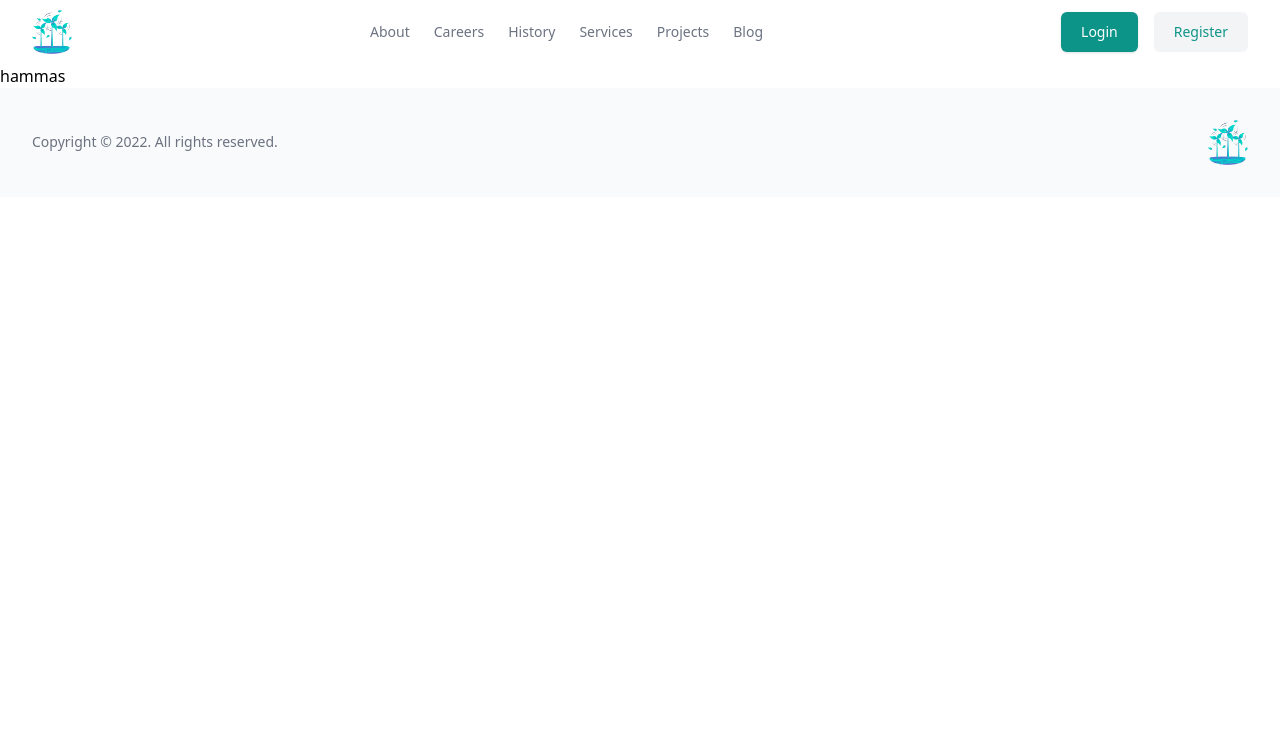
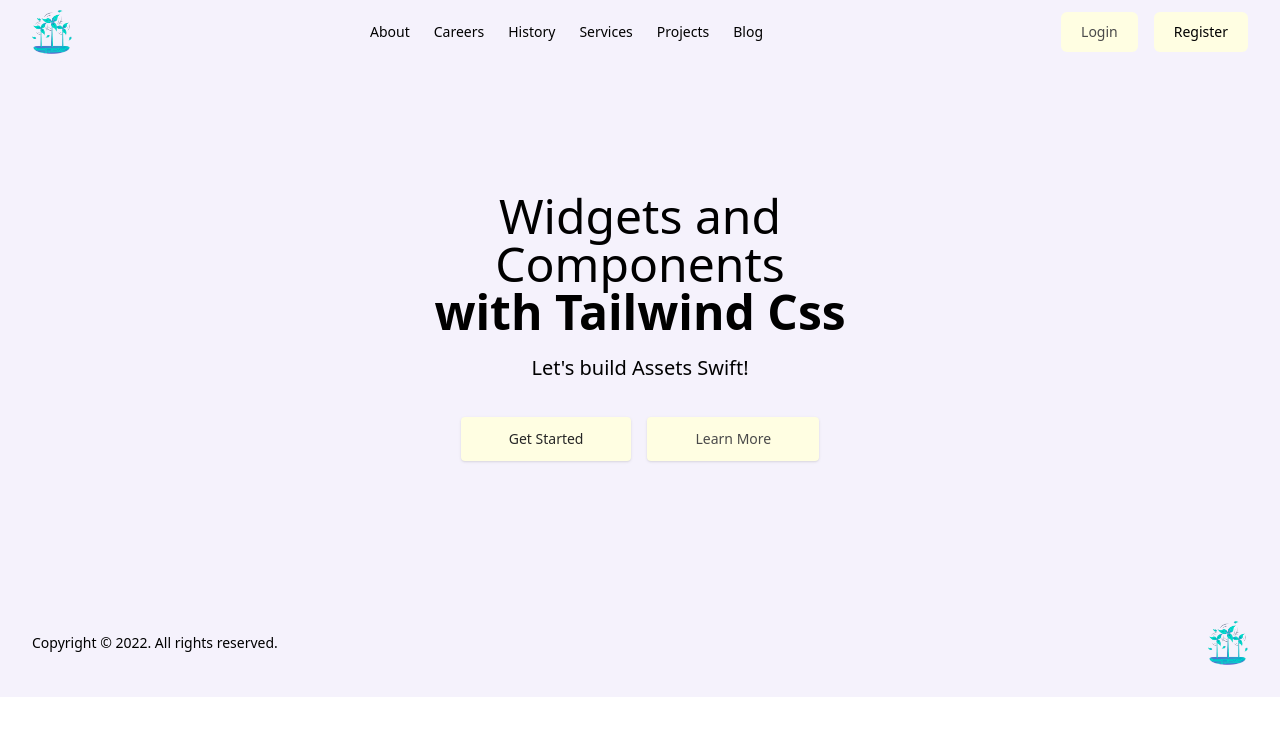
Before and after one commit to hammas-19/Tail-Widgets, a Nuxt app: page / in a window 1280 px wide. Shown: the top 736 px of the page. Built offline with nearby package versions, Linux system fonts and the light colour scheme.

Commit message:
style: Designed Hero section

```diff
--- a/components/FooterMain.vue
+++ b/components/FooterMain.vue
@@ -1,5 +1,5 @@
 <template>
-  <footer class="bg-gray-50">
+  <footer class="bg-mangolia">
     <div class="mx-auto max-w-screen-xl px-4 py-8 sm:px-6 lg:px-8">
       <div class="sm:flex sm:items-center sm:justify-between">
         <p class="mt-4 text-center text-sm text-gray-500 lg:mt-0 lg:text-right">
--- /dev/null
+++ b/components/Home/HeroBanner.vue
@@ -0,0 +1,32 @@
+
+import { buildAssetsDir } from 'nuxt/dist/core/runtime/nitro/paths';
+<template>
+  <section class="bg-mangolia">
+    <div class="mx-auto max-w-screen-xl px-4 py-32 lg:flex  lg:items-center">
+      <div class="mx-auto max-w-xl text-center">
+        <h1 class="text-3xl font-sans sm:text-5xl">
+          Widgets and Components
+          <strong class="font-extrabold text-red-700 sm:block">
+            with Tailwind Css
+          </strong>
+        </h1>
+
+        <p class="mt-4 sm:text-xl/relaxed">
+          Let's build Assets Swift!
+        </p>
+
+        <div class="mt-8 flex flex-wrap justify-center gap-4">
+          <a class="block w-full rounded bg-lyell px-12 py-3 text-sm font-medium text-BalticSea shadow hover:bg-red-700 focus:outline-none focus:ring active:bg-red-500 sm:w-auto"
+            href="/">
+            Get Started
+          </a>
+
+          <a class="block w-full rounded px-12 py-3 bg-lyell text-sm font-medium text-blackCow shadow hover:text-red-700 focus:outline-none focus:ring active:text-red-500 sm:w-auto"
+            href="/">
+            Learn More
+          </a>
+        </div>
+      </div>
+    </div>
+  </section>
+</template>
--- a/components/TopNavbar.vue
+++ b/components/TopNavbar.vue
@@ -1,5 +1,5 @@
 <template>
-  <header class="bg-white">
+  <header class="bg-mangolia">
     <div class="mx-auto max-w-screen-xl px-4 sm:px-6 lg:px-8">
       <div class="flex h-16 items-center justify-between">
         <div class="md:flex md:items-center md:gap-12">
@@ -53,12 +53,12 @@
 
         <div class="flex items-center gap-4">
           <div class="sm:flex sm:gap-4">
-            <a class="rounded-md bg-teal-600 px-5 py-2.5 text-sm font-medium text-white shadow" href="/">
+            <a class="rounded-md bg-lyell px-5 py-2.5 text-sm font-medium text-blackCow " href="/">
               Login
             </a>
 
             <div class="hidden sm:flex">
-              <a class="rounded-md bg-gray-100 px-5 py-2.5 text-sm font-medium text-teal-600" href="/">
+              <a class="rounded-md bg-lyell px-5 py-2.5 text-sm font-medium text-teal-600" href="/">
                 Register
               </a>
             </div>
--- a/pages/index.vue
+++ b/pages/index.vue
@@ -1,5 +1,5 @@
 <template>
   <div>
-    hammas
+    <HomeHeroBanner />
   </div>
 </template>
--- a/tailwind.config.js
+++ b/tailwind.config.js
@@ -9,6 +9,33 @@ module.exports = {
 		"./error.vue",
 	],
 	theme: {
+		screens: {
+			sm: "480px",
+			md: "768px",
+			lg: "976px",
+			xl: "1440px",
+		},
+		colors: {
+			Bluish:
+				"#2D6FBC",
+			BalticSea:
+				"#262626",
+			snowDrift:
+				"#F7F9FA",
+			blackCow:
+				"#4A4A4A",
+			lyell:
+				"#FFFEE2 ",
+			lightGrey:
+				"#DADADA",
+			lavender:
+				"#E2E3FF",
+			transparent:
+				"transparent",
+			white: "#fff",
+			mangolia:
+				"#f5f2fc ",
+		},
 		extend: {},
 	},
 	plugins: [],
```
